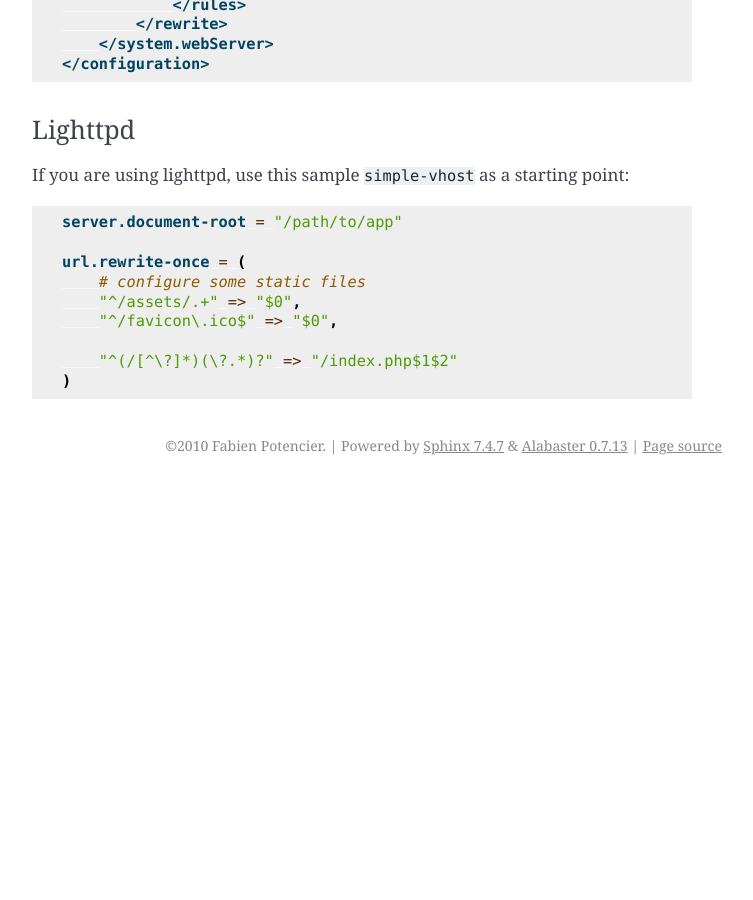
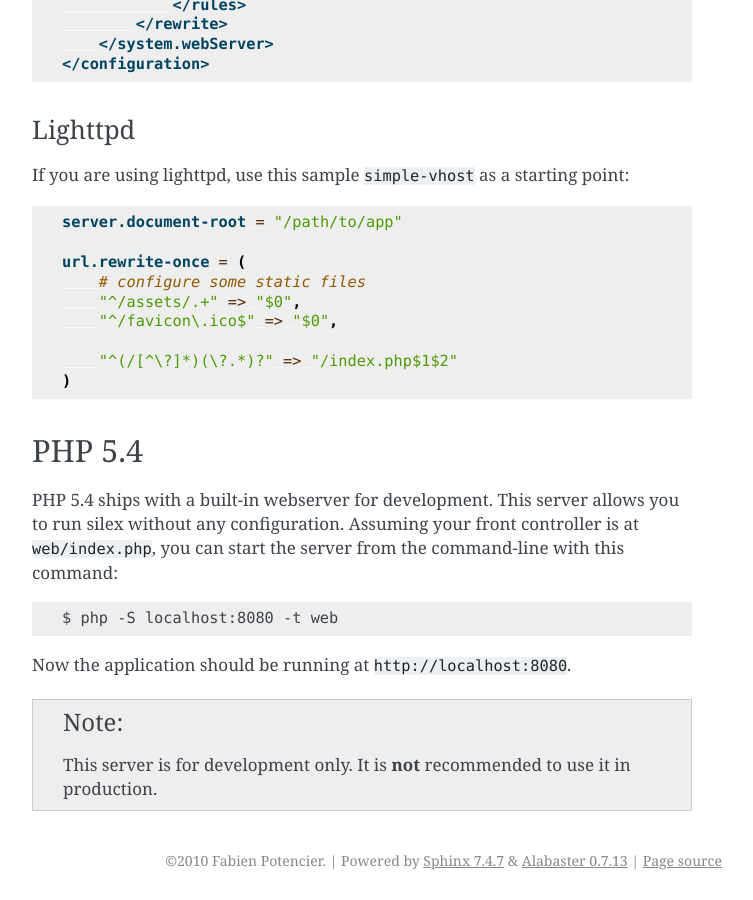
Before and after one commit to silexphp/Silex, a Sphinx documentation site: the page built from doc/web_servers.rst, in a window 1280 px wide and 900 px high, scrolled down 1621 px. Shown: the whole window, without its empty margins (388-1141 px from the left). Built offline with Sphinx 7.4.7, drawn with Linux system fonts in a browser that asks for light colours; before the commit the page ends 2106 px from its top, so only the background shows below that.

Commit message:
Add note about the PHP 5.4 webserver to webserver docs

```diff
--- a/doc/web_servers.rst
+++ b/doc/web_servers.rst
@@ -102,3 +102,22 @@ point:
     )
 
 .. _FallbackResource directive: http://www.adayinthelifeof.nl/2012/01/21/apaches-fallbackresource-your-new-htaccess-command/
+
+PHP 5.4
+-------
+
+PHP 5.4 ships with a built-in webserver for development. This server allows
+you to run silex without any configuration. Assuming your front controller is
+at ``web/index.php``, you can start the server from the command-line with this
+command:
+
+.. code-block:: text
+
+    $ php -S localhost:8080 -t web
+
+Now the application should be running at ``http://localhost:8080``.
+
+.. note::
+
+    This server is for development only. It is **not** recommended to use it
+    in production.
```
